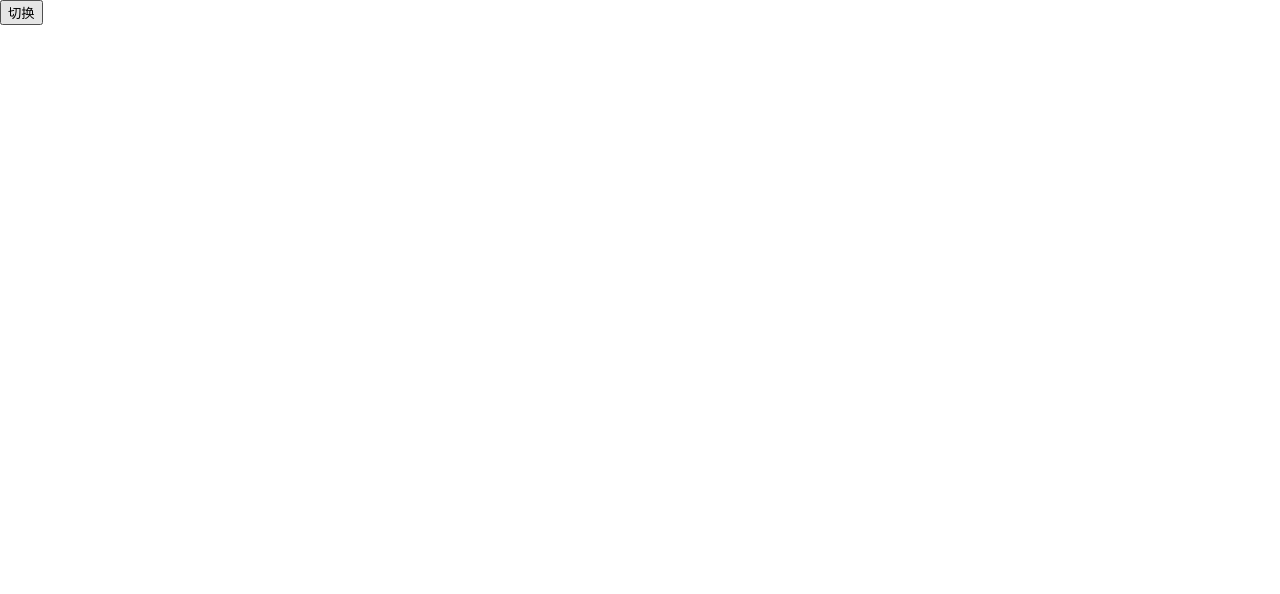
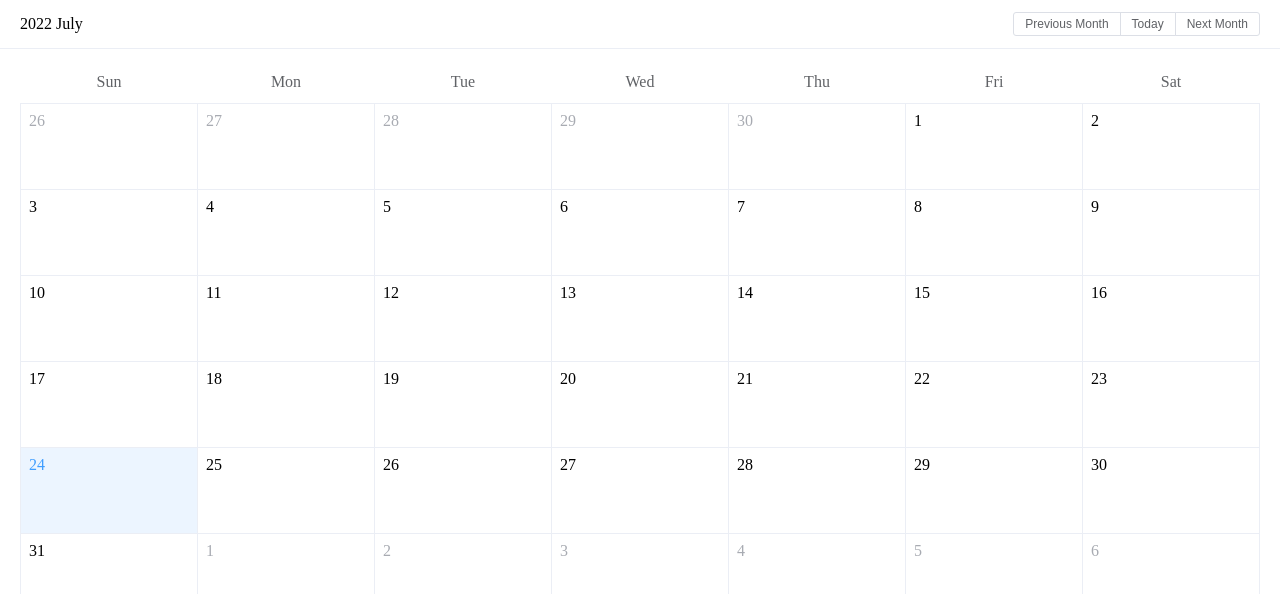
Before and after one commit to celinezhang1024/AllAboutVue, a Vue app in the folder Vue3/vite-project/: page / in a window 1280 px wide. Shown: the top 594 px of the page. Built offline with nearby package versions, Linux system fonts and the light colour scheme.

Commit message:
Element UI

```diff
--- a/Vue3/vite-project/package.json
+++ b/Vue3/vite-project/package.json
@@ -12,6 +12,7 @@
     "@vitejs/plugin-vue-jsx": "^2.0.0",
     "@vueuse/core": "^8.9.4",
     "animate.css": "^4.1.1",
+    "element-plus": "^2.2.10",
     "gsap": "^3.10.4",
     "lodash": "^4.17.21",
     "mitt": "^3.0.0",
--- a/Vue3/vite-project/src/App.vue
+++ b/Vue3/vite-project/src/App.vue
@@ -35,7 +35,8 @@
     <!-- <Directive2/> -->
     <!-- <Directive3/> -->
     <!-- <HooksReset/> -->
-    <Plugin/>
+    <!-- <Plugin/> -->
+    <ElementPlus/>
   </div>
 </template>
 
@@ -65,6 +66,7 @@
   import Directive3 from './components/Advanced/Directive/Index3.vue'
   import HooksReset from './components/Advanced/HooksReset/Index.vue'
   import Plugin from './components/Advanced/Loading/Main.vue'
+  import ElementPlus from './components/Advanced/ElementUI/Index.vue'
 
   const API = defineAsyncComponent(()=> import("./components/Advanced/API/Index.vue"))
 
--- /dev/null
+++ b/Vue3/vite-project/src/components/Advanced/ElementUI/Index.vue
@@ -0,0 +1,10 @@
+<!-- Element UI 饿了吗 -->
+<!-- npm install element-plus -S -->
+<template>
+  <el-calendar v-model="value" />
+</template>
+
+<script lang="ts" setup>
+import { ref } from 'vue'
+const value = ref(new Date())
+</script>
--- a/Vue3/vite-project/src/components/Advanced/Loading/Index.ts
+++ b/Vue3/vite-project/src/components/Advanced/Loading/Index.ts
@@ -9,8 +9,8 @@ export default {
     console.log(vnode)
     console.log(vnode.component?.exposed);
     app.config.globalProperties.$loading = {
-      show:vnode.component?.exposed.show,
-      hide:vnode.component?.exposed.hide
+      show:vnode?.component?.exposed?.show,
+      hide:vnode?.component?.exposed?.hide
     }
 
     // show:vnode.component?.exposed.show()
--- a/Vue3/vite-project/src/main.ts
+++ b/Vue3/vite-project/src/main.ts
@@ -4,13 +4,14 @@ import './assets/css/reset.less' // 全局导入基础样式
 import Card from "./components/Advanced/Card/Index.vue" // 1. 全局组件
 import mitt from "mitt"
 import Loading from "./components/Advanced/Loading/Index"
+import ElementPlus from "element-plus"
+import 'element-plus/dist/index.css'
 const app = createApp(App)
 
 const Mit = mitt() // 一 1. 初始化函数
 declare module 'vue' { // 一 2. 需要全局的declare module 声明ts
     export interface ComponentCustomProperties{
         $Bus:typeof Mit // 申明它所有的类型
-
     }
 }
 app.config.globalProperties.$Bus = Mit // 3. 一 挂载全局后
@@ -42,4 +43,5 @@ app.config.globalProperties.$filters = {
 app.config.globalProperties.$env = 'dev'
 
 app.use(Loading)
+app.use(ElementPlus)
 app.component("Card",Card).mount('#app')
--- a/Vue3/vite-project/tsconfig.json
+++ b/Vue3/vite-project/tsconfig.json
@@ -18,7 +18,8 @@
     "skipLibCheck": true,
     "vueCompilerOptions": {
       "experimentalDisableTemplateSupport": true //去掉volar下el标签红色波浪线问题
-    }
+    },
+    "types":["element-plus/global"]
   },
   "include": ["src/**/*.ts", "src/**/*.d.ts", "src/**/*.tsx", "src/**/*.vue"],
   "exclude": ["node_modules"],
```
Also changed, not shown: 2 other files (tests, documents, lock files or other folders).
